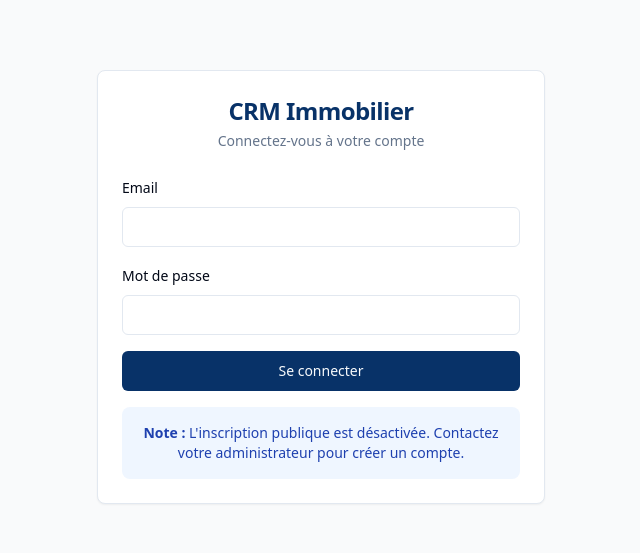
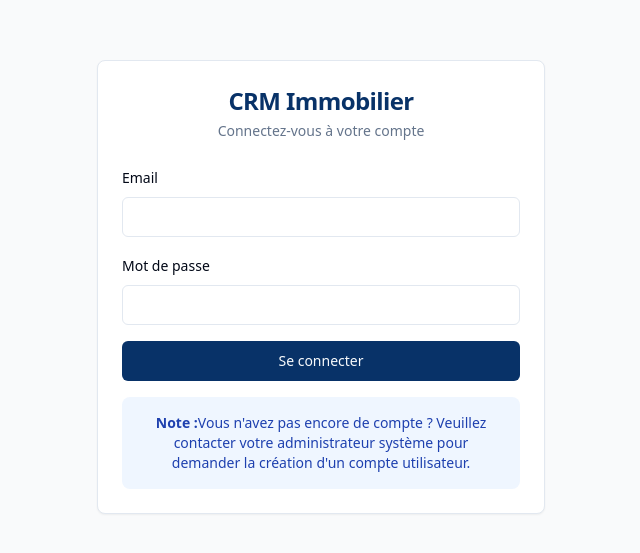
Before and after one commit to 2kydev/sms_immobilier, a React (Vite) app: page /auth in a window 1280 px wide. Shown: the part 113-666 px from the top of the page, without its empty margins (319-959 px from the left). Built offline with nearby package versions, Linux system fonts and the light colour scheme.

Commit message:
Code edited in Lovable Code Editor
Edited UI in Lovable

```diff
--- a/src/pages/Auth.tsx
+++ b/src/pages/Auth.tsx
@@ -85,8 +85,9 @@ const Auth = () => {
 
           <div className="mt-4 p-4 bg-blue-50 rounded-lg">
             <p className="text-sm text-blue-800 text-center">
-              <strong>Note :</strong> L'inscription publique est désactivée.
-              Contactez votre administrateur pour créer un compte.
+              <strong>Note :</strong>
+              Vous n'avez pas encore de compte ?
+              Veuillez contacter votre administrateur système pour demander la création d'un compte utilisateur.
             </p>
           </div>
         </CardContent>
```
